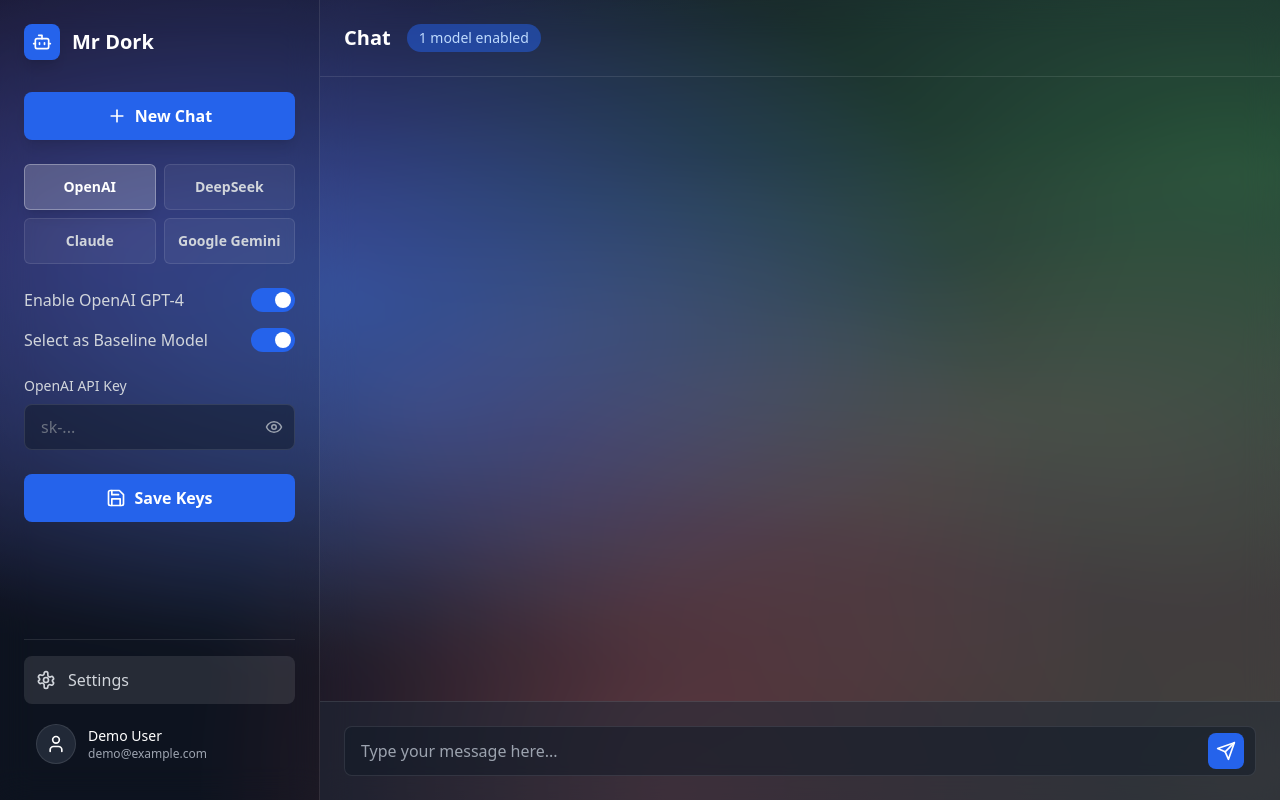
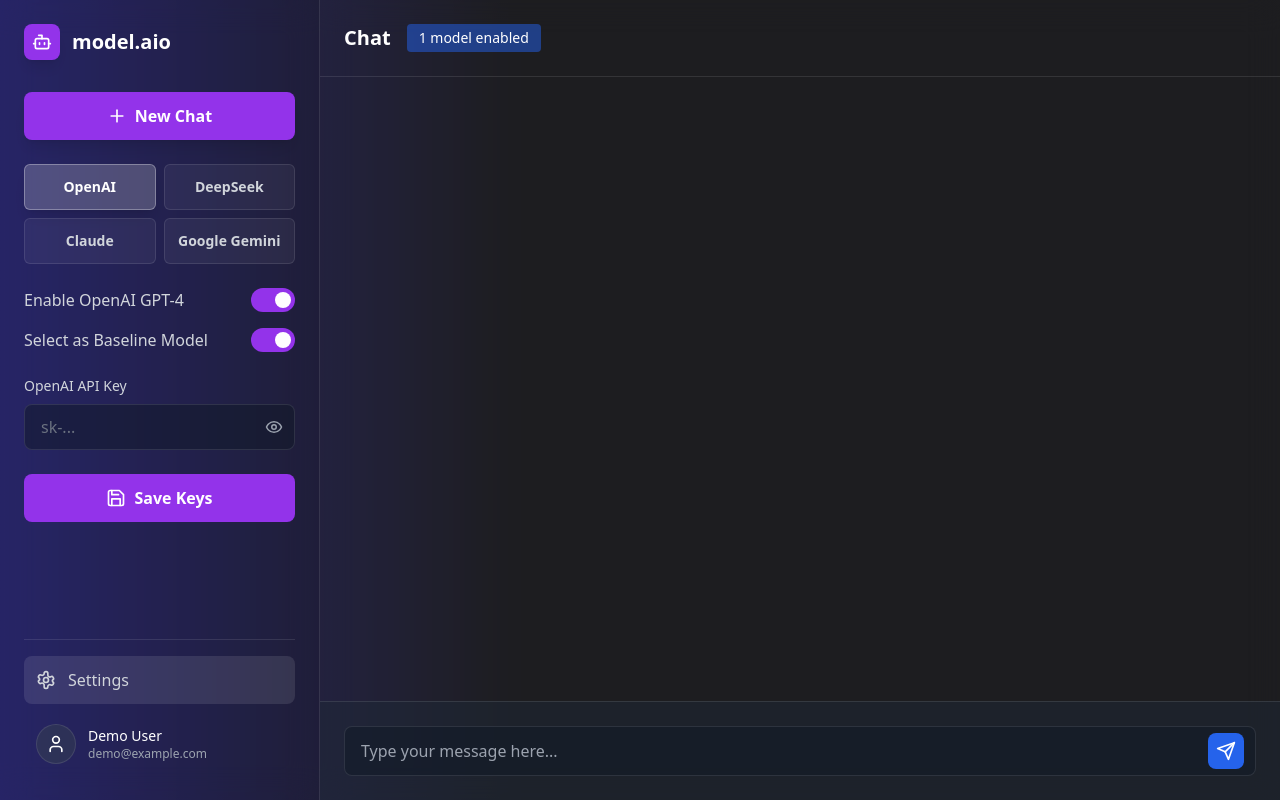
Before and after one commit to axs03/modelaio, a React (Vite) app in the folder frontend/: page / in a window 1280 px wide. Both pictures are taken after a click on the button "Settings". Built offline with nearby package versions, Linux system fonts and the light colour scheme.

Commit message:
update colors

```diff
--- a/frontend/src/components/ChatWindow.jsx
+++ b/frontend/src/components/ChatWindow.jsx
@@ -88,7 +88,7 @@
             <header className="p-6 border-b border-white/10 flex items-center space-x-4">
                 <h1 className="text-xl font-semibold text-white">Chat</h1>
                 {enabledModelsCount > 0 && (
-                    <span className="text-sm bg-blue-600/50 text-blue-200 px-3 py-1 rounded-full">
+                    <span className="text-sm bg-blue-600/50 text-white-200 px-3 py-1 rounded">
                         {enabledModelsCount} model{enabledModelsCount > 1 && 's'} enabled
                     </span>
                 )}
@@ -114,12 +114,12 @@
                         onChange={(e) => setInput(e.target.value)}
                         onKeyPress={handleKeyPress}
                         placeholder={enabledModelsCount > 0 ? "Type your message here..." : "Enable a model in settings to start chatting"}
-                        className="w-full bg-gray-900/50 border border-white/10 rounded-lg py-3 pl-4 pr-14 text-white placeholder-gray-400 focus:outline-none focus:ring-2 focus:ring-blue-500"
+                        className="w-full bg-gray-900/50 border border-white/10 rounded-lg py-3 pl-4 pr-14 text-white placeholder-gray-400 focus:outline-none focus:ring-2 focus:ring-gray-500"
                         disabled={isAiTyping || enabledModelsCount === 0}
                     />
                     <button
                         onClick={handleSend}
-                        className="absolute right-3 top-1/2 -translate-y-1/2 p-2 bg-blue-600 hover:bg-blue-700 rounded-lg transition-colors disabled:bg-gray-600 disabled:cursor-not-allowed"
+                        className="absolute right-3 top-1/2 -translate-y-1/2 p-2 bg-blue-600 hover:bg-purple-700 rounded-lg transition-colors disabled:bg-gray-600 disabled:cursor-not-allowed"
                         disabled={isAiTyping || enabledModelsCount === 0}
                     >
                         <SendIcon />
--- a/frontend/src/components/Sidebar.jsx
+++ b/frontend/src/components/Sidebar.jsx
@@ -94,7 +94,7 @@
                                 value={currentSettings.apiKey}
                                 onChange={handleApiKeyChange}
                                 placeholder="sk-..."
-                                className="w-full bg-gray-900/50 border border-white/10 rounded-lg py-2.5 pl-4 pr-10 text-white placeholder-gray-500 focus:outline-none focus:ring-2 focus:ring-blue-500"
+                                className="w-full bg-gray-900/50 border border-white/10 rounded-lg py-2.5 pl-4 pr-10 text-white placeholder-gray-500 focus:outline-none focus:ring-2 focus:ring-gray-500"
                             />
                             <button className="absolute right-3 top-1/2 -translate-y-1/2 text-gray-400 hover:text-white">
                                 <EyeIcon />
@@ -102,7 +102,7 @@
                         </div>
                     </div>
 
-                    <button className="w-full flex items-center justify-center space-x-2 p-3 rounded-lg text-white font-semibold bg-blue-600 hover:bg-blue-700 transition-colors duration-200">
+                    <button className="w-full flex items-center justify-center space-x-2 p-3 rounded-lg text-white font-semibold bg-purple-600 hover:bg-purple-800 transition-colors duration-200">
                         <SaveIcon />
                         <span>Save Keys</span>
                     </button>
@@ -130,14 +130,14 @@
     return (
         <div className="w-80 bg-black/20 backdrop-blur-lg border-r border-white/10 p-6 flex flex-col flex-shrink-0">
             <div className="flex items-center space-x-3 mb-8">
-                <div className="p-2 bg-blue-600 rounded-lg shadow-lg">
+                <div className="p-2 bg-purple-600 rounded-lg shadow-lg">
                     <BotIcon />
                 </div>
-                <span className="font-bold text-xl text-white">Mr Dork</span>
+                <span className="font-bold text-xl text-white">model.aio</span>
             </div>
             <button
                 onClick={onNewChat}
-                className="flex items-center justify-center space-x-2 w-full p-3 rounded-lg text-white font-semibold bg-blue-600 hover:bg-blue-700 transition-all duration-200 shadow-lg"
+                className="flex items-center justify-center space-x-2 w-full p-3 rounded-lg text-white font-semibold bg-purple-600 hover:bg-purple-700 transition-all duration-200 shadow-lg"
             >
                 <PlusIcon />
                 <span>New Chat</span>
--- a/frontend/src/components/ToggleSwitch.jsx
+++ b/frontend/src/components/ToggleSwitch.jsx
@@ -11,7 +11,7 @@
         <span className="text-gray-300">{label}</span>
         <button
             onClick={onToggle}
-            className={`relative inline-flex items-center h-6 rounded-full w-11 transition-colors duration-300 focus:outline-none ${isEnabled ? 'bg-blue-600' : 'bg-gray-700/50'
+            className={`relative inline-flex items-center h-6 rounded-full w-11 transition-colors duration-300 focus:outline-none ${isEnabled ? 'bg-purple-600' : 'bg-gray-700/50'
                 }`}
         >
             <span
--- a/frontend/src/index.css
+++ b/frontend/src/index.css
@@ -10,15 +10,7 @@
 
 body {
   background-color: #111827;
-  /* fallback bg */
-  background-image:
-    radial-gradient(at 27% 37%, hsla(215, 98%, 61%, 0.4) 0px, transparent 50%),
-    radial-gradient(at 97% 21%, hsla(125, 98%, 72%, 0.3) 0px, transparent 50%),
-    radial-gradient(at 52% 99%, hsla(355, 98%, 71%, 0.3) 0px, transparent 50%),
-    radial-gradient(at 10% 29%, hsla(256, 96%, 68%, 0.4) 0px, transparent 50%),
-    radial-gradient(at 97% 96%, hsla(38, 60%, 74%, 0.3) 0px, transparent 50%),
-    radial-gradient(at 33% 50%, hsla(222, 67%, 73%, 0.2) 0px, transparent 50%),
-    radial-gradient(at 79% 53%, hsla(343, 68%, 79%, 0.2) 0px, transparent 50%);
+  background-image: linear-gradient(90deg, #312e81 0%, #212124 40%, #212124 50%, #212124 90%, #212124 100%);
   background-position: center;
   background-size: cover;
   background-attachment: fixed;
```
Also changed, not shown: 1 other file (tests, documents, lock files or other folders).
